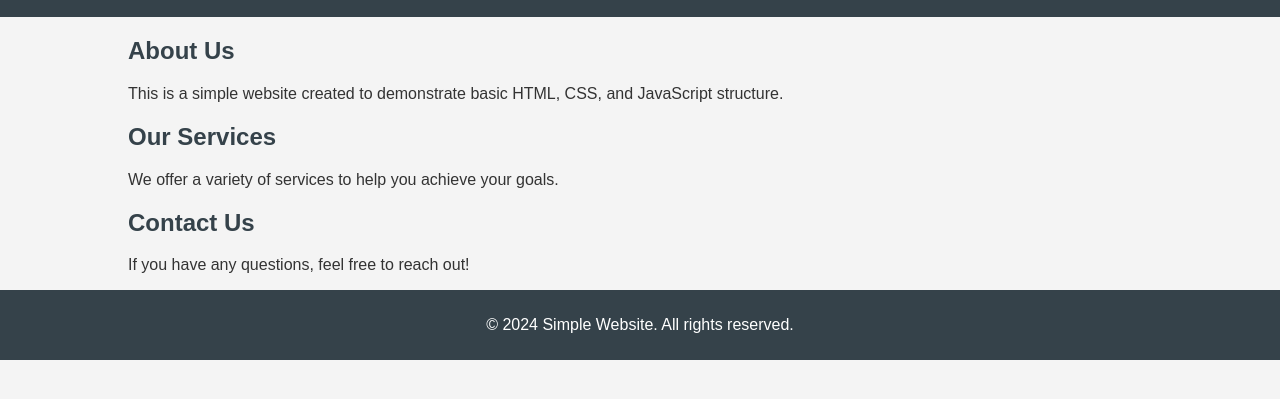
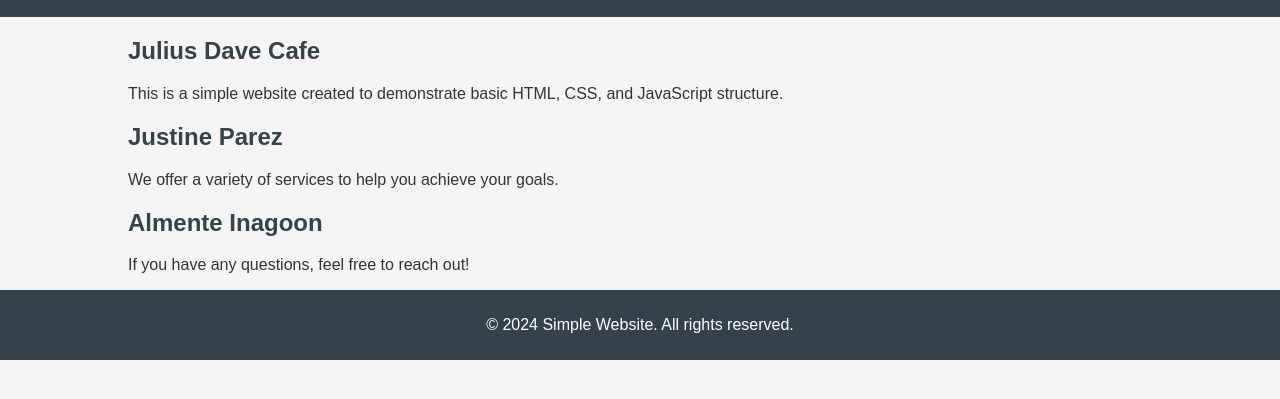
Before and after one commit to Jayde-Cafe/Demo-JD, a plain HTML site: page index.html in a window 1280 px wide. Shown: the part 73-472 px from the top of the page. Drawn offline with Linux system fonts and the light colour scheme.

Commit message:
update
tayo

```diff
--- a/index.html
+++ b/index.html
@@ -23,18 +23,18 @@
 
     <main class="container">
         <section id="about">
-            <h2>About Us</h2>
+            <h2>Julius Dave Cafe</h2>
             <p>This is a simple website created to demonstrate basic HTML, CSS, and JavaScript structure.</p>
         </section>
 
 
         <section id="services">
-            <h2>Our Services</h2>
+            <h2>Justine Parez</h2>
             <p>We offer a variety of services to help you achieve your goals.</p>
         </section>
 
         <section id="contact">
-            <h2>Contact Us</h2>
+            <h2>Almente Inagoon</h2>
             <p>If you have any questions, feel free to reach out!</p>
         </section>
     </main>
```
